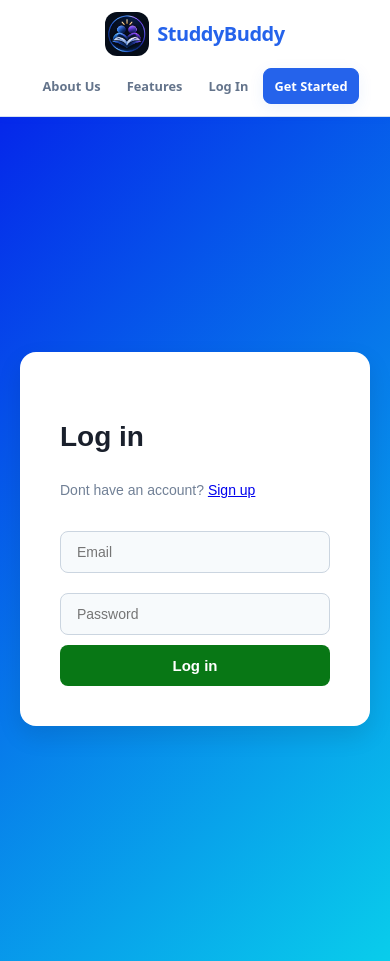
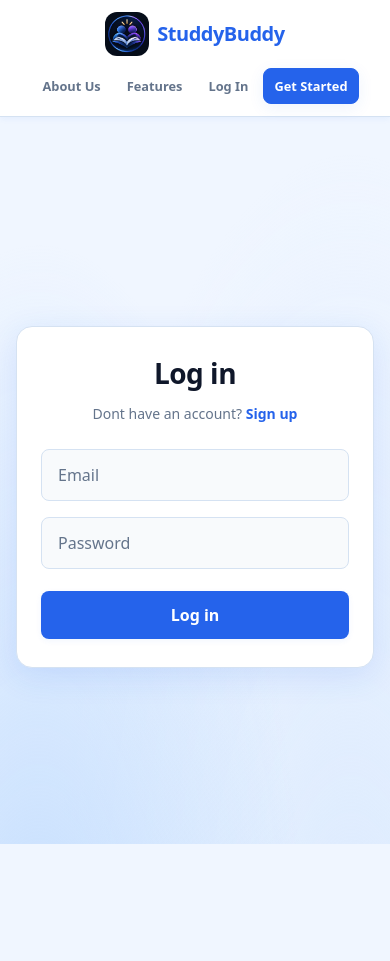
Before and after one commit to Artin-Etaati/study-buddy, a React (Vite) app: page /login in a window 390 px wide. After the commit the page ends 877 px from the top, so only its background shows below. Built offline with nearby package versions, Linux system fonts and the light colour scheme; no server answers.

Commit message:
Redesign Login and Signup pages

```diff
--- a/src/css/Login/Login.module.css
+++ b/src/css/Login/Login.module.css
@@ -1,75 +1,243 @@
+
+/* Page layout */
 
 .localbody {
-  background: linear-gradient(135deg, #0527ea 0%, #09cdeb 100%);
-  min-height: 100vh;
   display: flex;
   justify-content: center;
   align-items: center;
-  color: #333;
-  font-family: sans-serif;
+
+  width: 100%;
+  min-height: calc(100vh - 84px);
+  padding: 32px 16px;
+
+  font-family: var(--font-family);
+  color: var(--color-text);
 }
 
 
+/* Form container */
+
 .main {
   width: 100%;
-  max-width: 400px;
-  padding: 20px;
+  max-width: 460px;
 }
 
 
+/* Authentication card */
+
 .form {
-  background: #ffffff;
-  padding: 40px;
-  border-radius: 16px;
-  box-shadow: 0 10px 25px rgba(0, 0, 0, 0.1);
-  display: flex;
-  flex-direction: column;
-  h2 {
-    font-size: 28px;
-    font-weight: 700;
-    color: #1a202c;
-    margin-bottom: 8px;
-  }
-
-  p {
-  font-size: 14px;
-  color: #718096;
-  margin-bottom: 10px;
-  }
-
-  button {
-  margin-top: 10px;
-  width: 100%;
-  padding: 12px;
-  background: #087715;
-  color: #ffffff;
-  font-size: 15px;
-  font-weight: 600;
-  border: none;
-  border-radius: 8px;
-  cursor: pointer;
-  transition: background 0.2s ease, transform 0.1s ease;
-
-  }
-
-  button:hover {
-    background: #114804;
-  }
-
-}
-
-.input{
   display: flex;
   flex-direction: column;
 
-  input {
-    width: 100%;
-    padding: 12px 16px;
-    font-size: 14px;
-    border: 1px solid #cbd5e0;
-    border-radius: 8px;
-    background-color: #f7fafc;
-    margin-top: 20px;
-    box-sizing: border-box;
+  width: 100%;
+  padding: 40px;
+
+  background-color: var(--color-surface);
+  border: 1px solid var(--color-border);
+  border-radius: var(--radius-xl);
+  box-shadow: var(--shadow-lg);
+}
+
+
+/* Form heading */
+
+.form h2 {
+  margin: 0 0 12px;
+
+  font-size: 2rem;
+  font-weight: 800;
+  line-height: 1.3;
+  letter-spacing: -0.5px;
+  text-align: center;
+
+  color: var(--color-text);
+}
+
+
+/* Account navigation */
+
+.form > p {
+  margin: 0 0 28px;
+
+  font-size: 0.95rem;
+  line-height: 1.6;
+  text-align: center;
+
+  color: var(--color-text-secondary);
+}
+
+.form a {
+  color: var(--color-primary);
+  font-weight: 600;
+  text-decoration: none;
+
+  transition: color var(--transition-normal);
+}
+
+.form a:hover {
+  color: var(--color-primary-hover);
+  text-decoration: underline;
+}
+
+
+/* Input container */
+
+.input {
+  display: flex;
+  flex-direction: column;
+  gap: 18px;
+}
+
+
+/* Email and password fields */
+
+.input input {
+  width: 100%;
+  min-width: 0;
+  padding: 14px 16px;
+
+  font-family: var(--font-family);
+  font-size: 0.95rem;
+  color: var(--color-text);
+
+  background-color: var(--color-input);
+  border: 1px solid var(--color-border);
+  border-radius: var(--radius-md);
+
+  transition:
+    background-color var(--transition-normal),
+    border-color var(--transition-normal),
+    box-shadow var(--transition-normal);
+}
+
+.input input::placeholder {
+  color: var(--color-text-secondary);
+}
+
+.input input:hover {
+  border-color: var(--color-accent);
+}
+
+.input input:focus {
+  outline: none;
+
+  background-color: var(--color-surface);
+  border-color: var(--color-border-focus);
+  box-shadow: var(--focus-ring);
+}
+
+
+/* Login and Signup buttons */
+
+.form button {
+  width: 100%;
+  padding: 14px 20px;
+  margin-top: 6px;
+
+  font-family: var(--font-family);
+  font-size: 1rem;
+  font-weight: 600;
+
+  color: var(--color-on-primary);
+  background-color: var(--color-primary);
+
+  border: none;
+  border-radius: var(--radius-md);
+  box-shadow: var(--shadow-sm);
+
+  cursor: pointer;
+
+  transition:
+    background-color var(--transition-normal),
+    box-shadow var(--transition-normal),
+    transform var(--transition-normal);
+}
+
+.form button:hover:not(:disabled) {
+  background-color: var(--color-primary-hover);
+  box-shadow: var(--shadow-md);
+  transform: translateY(-1px);
+}
+
+.form button:active:not(:disabled) {
+  transform: translateY(0);
+}
+
+
+/* Loading and disabled state */
+
+.form button:disabled {
+  opacity: 0.6;
+  cursor: not-allowed;
+  box-shadow: none;
+}
+
+
+/* Authentication error messages */
+
+.input p {
+  margin: 0;
+  padding: 12px 14px;
+
+  font-size: 0.875rem;
+  font-weight: 500;
+  line-height: 1.5;
+  overflow-wrap: anywhere;
+
+  color: var(--color-danger);
+  background-color: var(--color-danger-soft);
+
+  border: 1px solid var(--color-danger);
+  border-radius: var(--radius-md);
+}
+
+
+/* Tablet */
+
+@media (max-width: 768px) {
+  .localbody {
+    padding: 24px 20px;
+  }
+
+  .form {
+    padding: 32px;
   }
 }
+
+
+/* Mobile */
+
+@media (max-width: 480px) {
+  .localbody {
+    padding: 24px 16px;
+  }
+
+  .main {
+    max-width: 100%;
+  }
+
+  .form {
+    padding: 28px 24px;
+  }
+
+  .form h2 {
+    font-size: 1.75rem;
+  }
+
+  .form > p {
+    font-size: 0.875rem;
+    margin-bottom: 24px;
+  }
+
+  .input {
+    gap: 16px;
+  }
+
+  .input input {
+    font-size: 16px;
+  }
+
+  .form button {
+    padding: 13px 16px;
+  }
+}
```
